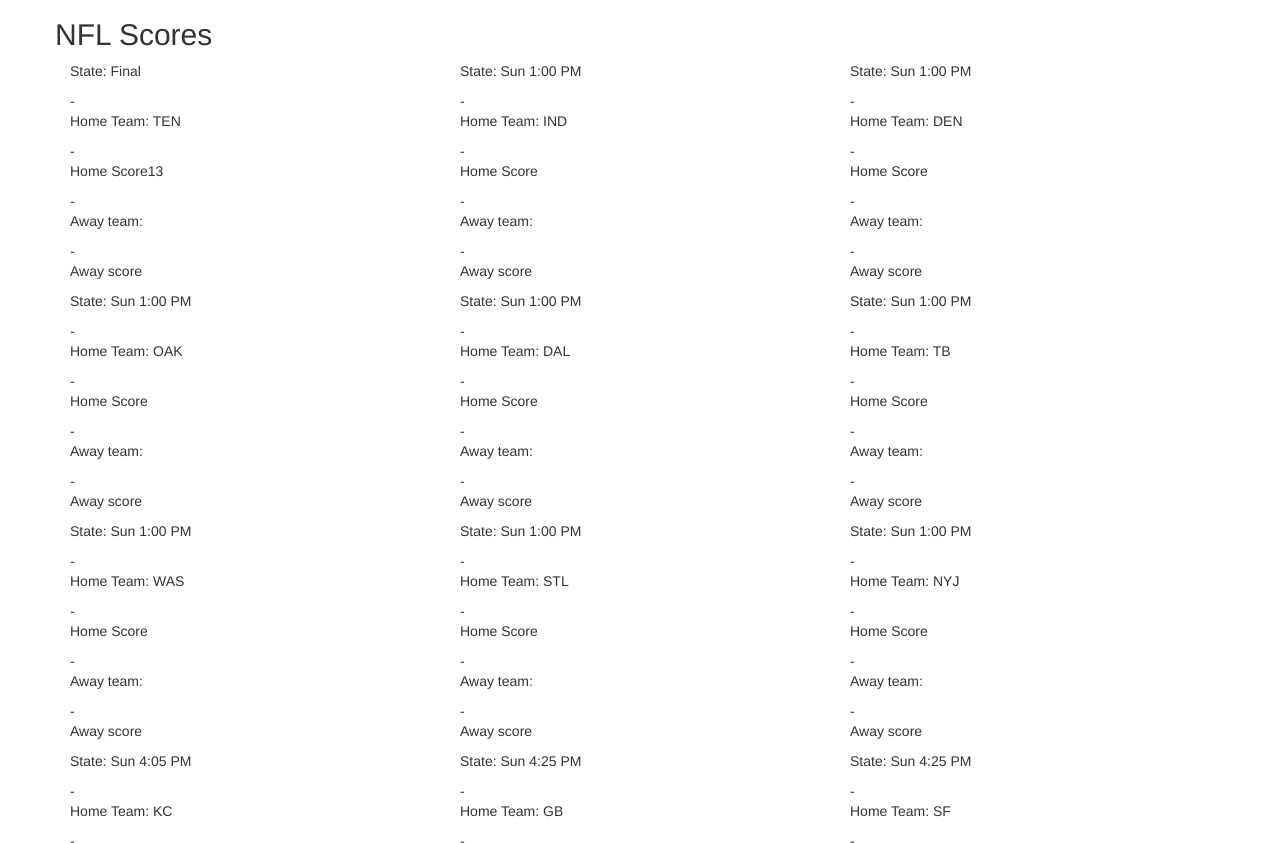
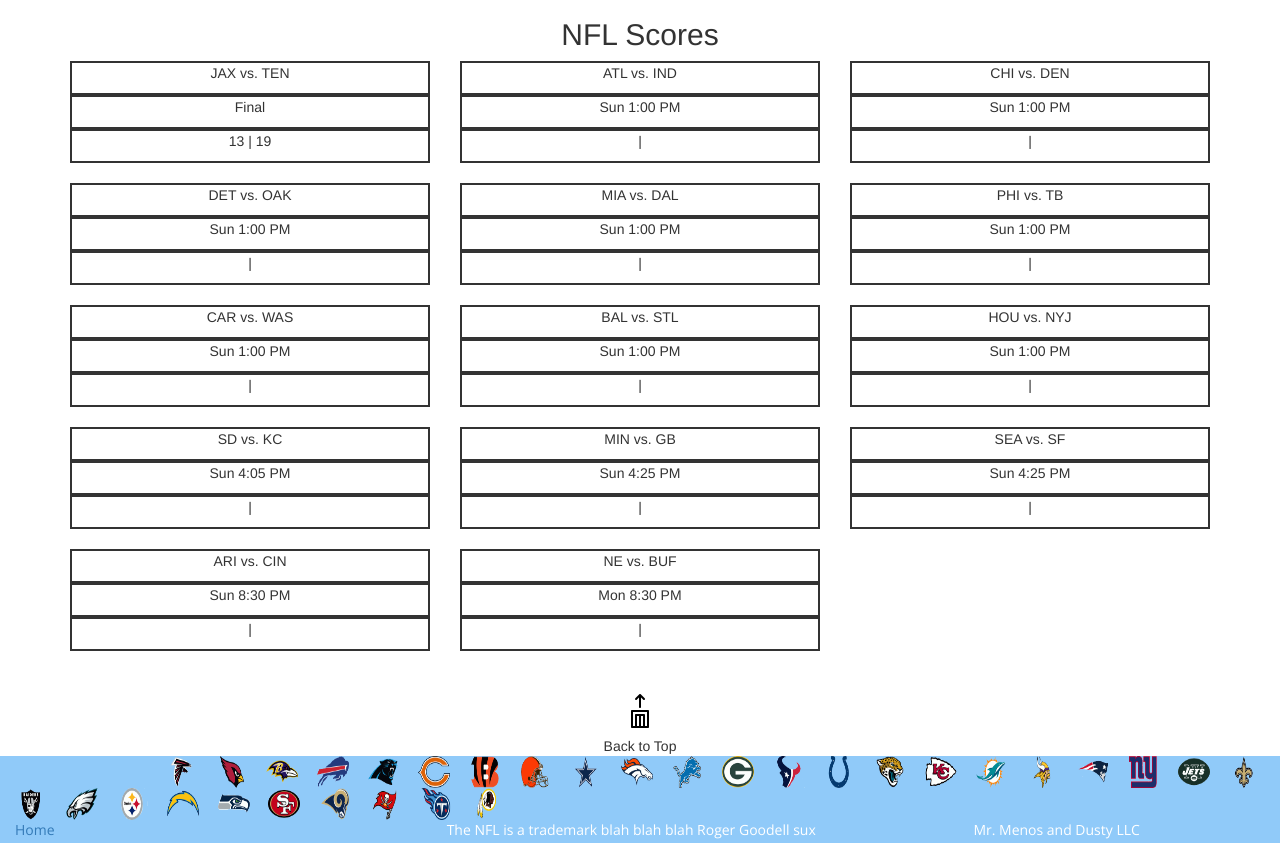
Before and after one commit to ryanhmaas/testFedExDay, a website: page public/views/index.html in a window 1280 px wide. Shown: the part 252-1095 px from the top of the page. Drawn offline with nearby package versions, Linux system fonts and the light colour scheme; files that its build step writes are made by us from their sources.

Commit message:
Formatted the scores on the front page
yep

```diff
--- a/public/css/style.css
+++ b/public/css/style.css
@@ -112,8 +112,7 @@
 .nav-expanded nav {
     left: 0;
 }
-#bodycontent {
-}
+
 body.nav-expanded {
     margin-left: 0em;
     transition: left 0.4s ease-in-out 0s;
@@ -214,8 +213,33 @@
 #leftmost {
     padding-left: 150px;
 }
+#bodycontent {
+	padding-bottom: 20px;
+}
 .banner {
     height: 250px;
     border-style:inset;
     border-width: 2px;
 }
+#outerbox {
+    border-style:solid;
+    border-width:2px;
+    text-align: center;
+    font-family: "Helvetica Neue", Helvetica, Arial, sans-serif;
+}
+#statebox {
+	border-style:solid;
+    border-width:2px;
+    text-align: center;
+    font-family: "Helvetica Neue", Helvetica, Arial, sans-serif;
+}
+#scorebox {
+	border-style:solid;
+    border-width:2px;
+    text-align: center;
+    font-family: "Helvetica Neue", Helvetica, Arial, sans-serif;
+}
+#scoreheader {
+	text-align: center;
+    font-family: "Helvetica Neue", Helvetica, Arial, sans-serif;
+}
--- a/public/views/index.html
+++ b/public/views/index.html
@@ -58,24 +58,19 @@
           <h1 id="jumboheader">Real Fake NFL Stats</h1>
         </div>
       </div>
-      <div ng-controller='MainCtrl' id="bodycontent">
-      <table id="scoretable">
-      <tr>
-
-
-            </tr>
-            </table>
-
+      <div ng-controller='MainCtrl'>
       </div>
 
-      <div class="container" ng-controller='MainCtrl' id="bodycontent">
+      <div class="container" ng-controller='MainCtrl'>
+      <div id="bodycontent">
       <!-- Example row of columns -->
       <div class="row">
-       <h2>NFL Scores</h2>
-               <div class="col-lg-4" ng-repeat="game in games track by $index">
-                  <p>State: {{game.state}}</p> - <p>Home Team: {{game.homeTeam}}</p> - <p>Home Score{{game.homeScore}}</p> - <p>Away team: {{game.awayTeam}}</p> -<p>Away score{{game.awayScore}}</p>
+       <h2 id="scoreheader">NFL Scores</h2>
+               <div id="bodycontent" class="col-lg-4" ng-repeat="game in games track by $index">
+                  <div id="outerbox"><p>{{game.visitingTeam}} vs. {{game.homeTeam}}</p></div> <div id="statebox"><p>{{game.state}}</p></div><div id="scorebox"><p>{{game.homeScore}} | {{game.visitingScore}}</p></div>
             </div>
         </div>
+      </div>
       </div>
    <!-- ANGULAR DYNAMIC CONTENT -->
                <div class="do-the-thing">
```
